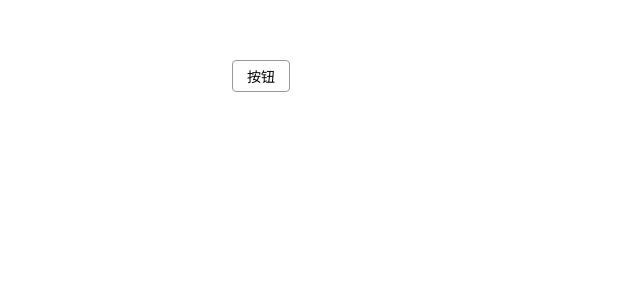
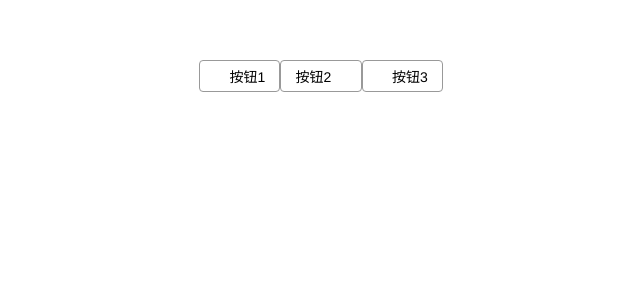
Before and after one commit to Yuriuh/ukulele, a Vue app: page / in a window 1280 px wide. Shown: the top 300 px of the page, without its empty margins (379-1019 px from the left). Built offline with nearby package versions, Linux system fonts and the light colour scheme.

Commit message:
添加 icon 和 iconPosition 属性
添加 icon 和 iconPosition 属性

```diff
--- a/public/index.html
+++ b/public/index.html
@@ -6,6 +6,7 @@
     <meta name="viewport" content="width=device-width,initial-scale=1.0">
     <link rel="icon" href="<%= BASE_URL %>favicon.ico">
     <title>vue-yui</title>
+    <script src="//at.alicdn.com/t/font_1092215_173lp7nuwtg.js"></script>
   </head>
   <body>
     <noscript>
--- a/src/App.vue
+++ b/src/App.vue
@@ -1,27 +1,33 @@
 <template>
   <div id="app">
-    <y-button></y-button>
+    <y-button icon="down" icon-position="left">
+      按钮1
+    </y-button>
+    <y-button icon="down" icon-position="right">
+      按钮2
+    </y-button>
+    <y-button icon="down">
+      按钮3
+    </y-button>
   </div>
 </template>
 
 <script>
-import YButton from './components/Button.vue'
 export default {
   name: "app",
-  components: {
-    YButton
-  }
-};
+  components: {}
+}
 </script>
 
 <style lang="scss">
 #app {
   font-family: "Avenir", Helvetica, Arial, sans-serif;
   -webkit-font-smoothing: antialiased;
-  -moz-osx-font-smoothing: grayscale;
+  -moz-osx-font-smoothi: grayscale;
   text-align: center;
   color: #2c3e50;
   margin-top: 60px;
+  margin-left: 120px;
 }
 * {
   margin: 0;
@@ -41,22 +47,8 @@ export default {
 body {
   font-size: var(--font-size);
 }
-.y-button {
-  font-size: var(--font-size);
-  height: var(--button-height);
-  padding: 0 1em;
-  font: inherit;
-  border-radius: var(--border-radius);
-  border: 1px solid var(--border-color);
-  background: var(--button-bg);
-}
-.y-button:hover {
-  border-color: var(--border-color-hover);
-}
-.y-button:active {
-  background-color: var(--button-active-bg);
-}
-.y-button {
-  outline: none;
+.icon {
+  width: 1em;
+  height: 1em;
 }
 </style>
--- a/src/components/Button.vue
+++ b/src/components/Button.vue
@@ -1,13 +1,68 @@
 <template>
-  <button class="y-button">按钮</button>
+  <button class="y-button" :class="{[`icon-${iconPosition}`]: true}">
+  <!-- <button class="y-button" :class="{'undefined': true}"> -->
+  <!-- <button class="y-button" :class="{'left': true}"> -->
+  <!-- <button class="y-button" :class="{'right': true}"> -->
+    <svg v-if="icon" class="icon">
+      <use :xlink:href="`#i-${icon}`"></use>
+    </svg>
+    <!-- slot 不能加 class, 所以包一层 div -->
+    <div class="content">
+      <slot></slot>
+    </div>
+  </button>
 </template>
 
 <script>
 export default {
-  name: 'y-button'
+  props: ['icon', 'iconPosition']
 }
 </script>
 
-<style lang="sass" scoped>
-
+<style lang="scss" scoped>
+.y-button {
+  font-size: var(--font-size);
+  height: var(--button-height);
+  padding: 0 1em;
+  font: inherit;
+  border-radius: var(--border-radius);
+  border: 1px solid var(--border-color);
+  background: var(--button-bg);
+  display: inline-flex;
+  justify-content: center;
+  align-items: center;
+  // 解决 inline 元素垂直位置不对齐的问题
+  vertical-align: middle;
+  &:hover {
+    border-color: var(--border-color-hover);
+  }
+  &:active {
+    background-color: var(--button-active-bg);
+  }
+  &:focus {
+    outline: none;
+  }
+  > .content {
+    order: 2;
+  }
+  > .icon {
+    order: 1;
+    margin-right: .1em;
+  }
+  // 让图标在右
+  &.icon-right {
+    > .content {
+      order: 1;
+    }
+    > .icon {
+      order: 2;
+      margin-right: 0;
+      margin-left: .1em;
+    }
+  }
+}
+.icon {
+  width: 1em;
+  height: 1em;
+}
 </style>
--- a/src/main.js
+++ b/src/main.js
@@ -1,5 +1,8 @@
 import Vue from "vue";
 import App from "./App.vue";
+import Button from './components/Button.vue'
+
+Vue.component('y-button', Button)
 
 Vue.config.productionTip = false;
 
```
